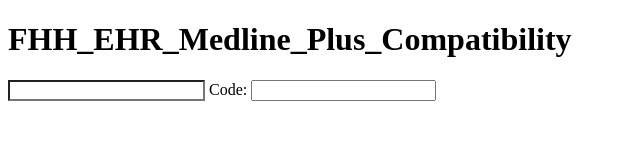
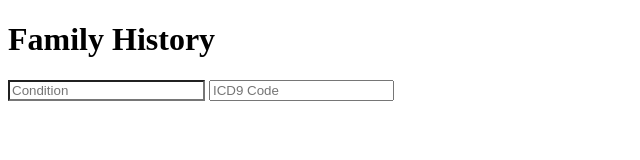
Before and after one commit to NCBI-Hackathons/FHH_EHR_Medline_Plus_Compatibility, a website: page index.html in a window 1280 px wide. Shown: the whole page, without its empty margins (0-640 px from the left). Drawn offline with Linux system fonts and the light colour scheme.

Commit message:
Fixed io

```diff
--- a/index.html
+++ b/index.html
@@ -4,13 +4,13 @@
 
 
 
-<title> FHH_EHR_Medline_Plus_Compatibility </title>
+<title> Family History </title>
 
 </head>
 
 <body>
 
-<h1> FHH_EHR_Medline_Plus_Compatibility </h1>
+<h1> Family History </h1>
 
 <link href='css/autocomplete-lhc_jQueryUI.min.css' rel="stylesheet">
 <script src='js/autocomplete-lhc_jQuery.min.js'></script>
@@ -18,11 +18,14 @@
 <script src="js/jfiddle.js"></script>
 <script src="js/jquery.js"></script>
 
-<input type="text" id="demo8" name="demo8"> Code: <input id=demo8Code readonly>
+<input type="text" id="condition" placeholder="Condition">
+<input type="text" id="icd9_code" placeholder="ICD9 Code">
 <script>
-new Def.Autocompleter.Search('demo8',
+new Def.Autocompleter.Search('condition',
   'https://lforms-service.nlm.nih.gov/api/conditions/v3/search');
+</script>
 
+<script>
 new Def.Autocompleter.Search('condition',
  'https://clin-table-search.lhc.nlm.nih.gov/api/conditions/v3/search?ef=term_icd9_code');
 Def.Autocompleter.Event.observeListSelections('condition', function() {
```
